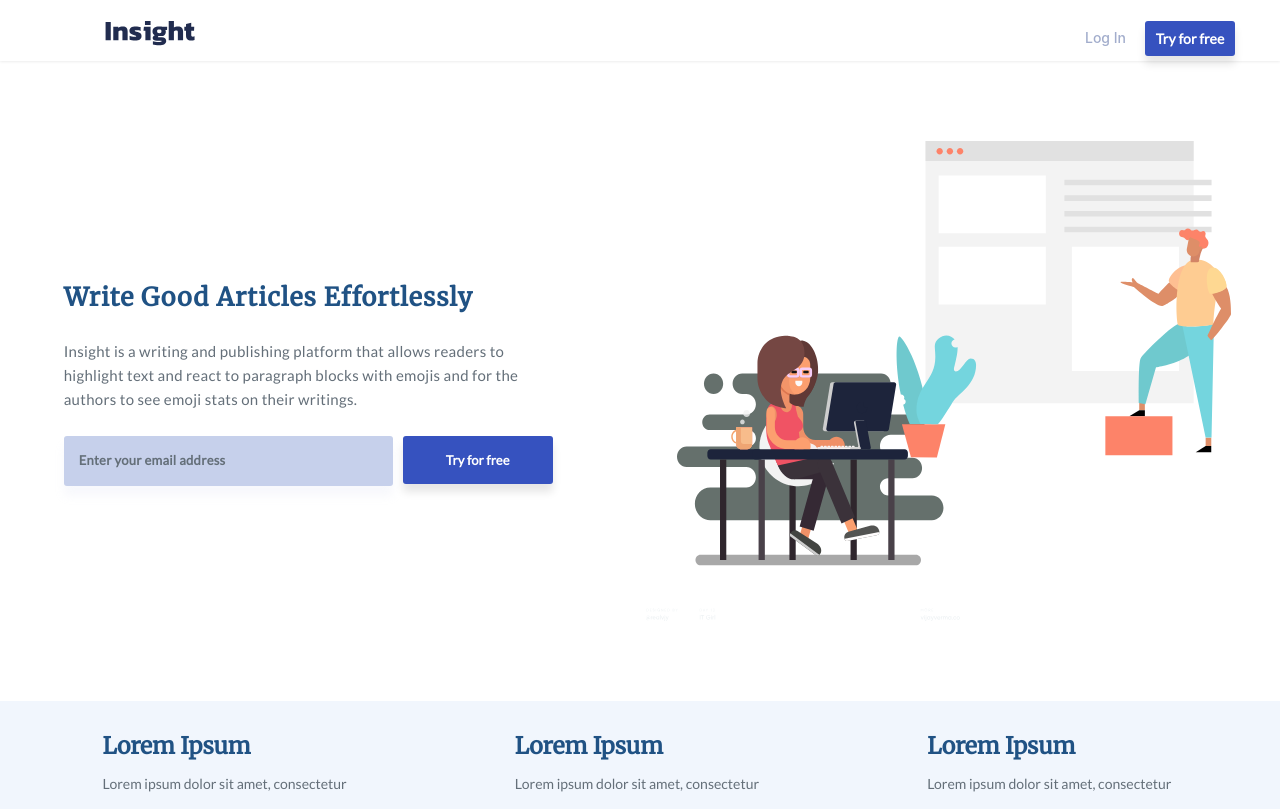
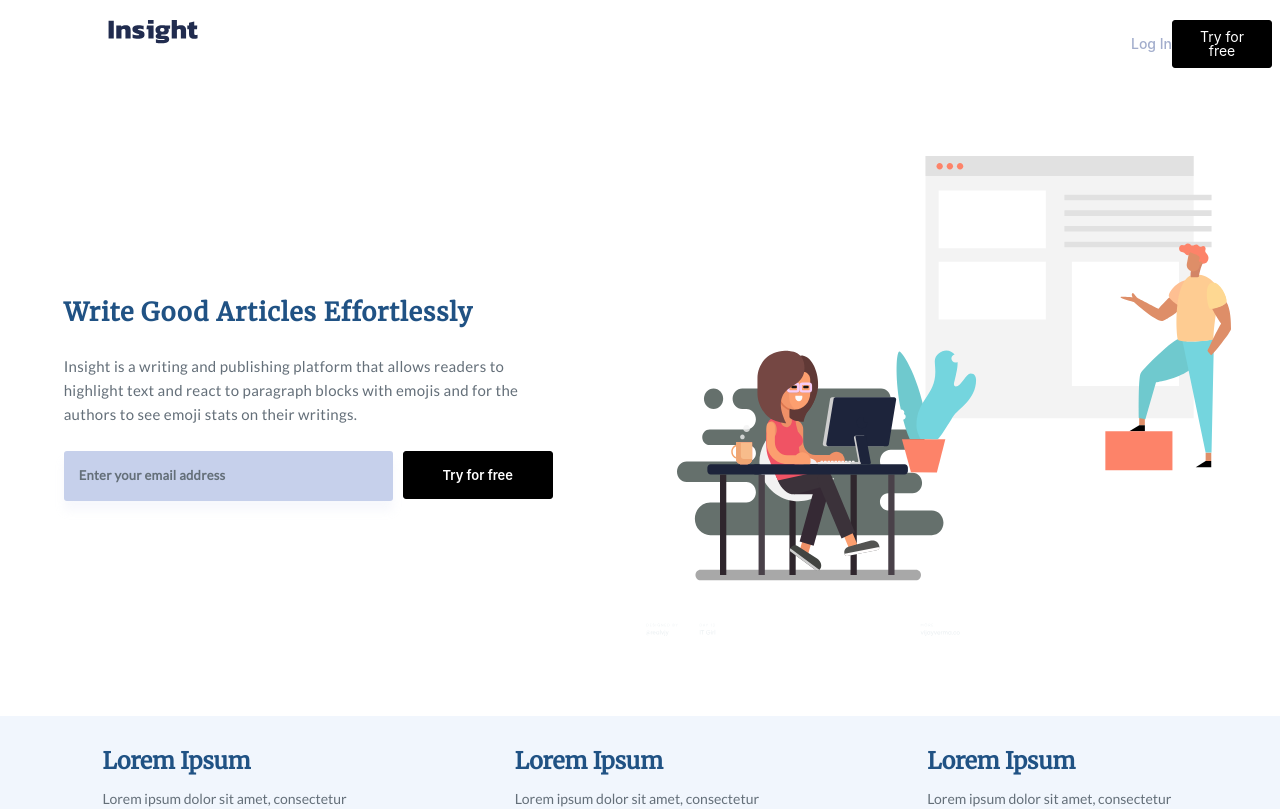
Before and after one commit to LABS-EU3/react_blog_frontend, a React (Create React App) app: page / in a window 1280 px wide. Shown: the top 809 px of the page. Built offline with nearby package versions, Linux system fonts and the light colour scheme; a web font is replaced by a local one.

Commit message:
fix positioning on nav bar

```diff
--- a/src/components/Buttons/Button.jsx
+++ b/src/components/Buttons/Button.jsx
@@ -1,35 +1,22 @@
 import React from "react";
 import styled from "styled-components";
+import { mixins } from "../../styles/shared";
 
 export default function Button(props) {
   return (
     <>
-      <ButtonD type="button" className={props.className} onClick={props.handleClick} disabled={props.disabled}>{props.label}</ButtonD>
+      <ButtonD
+        type="button"
+        className={props.className}
+        onClick={props.handleClick}
+        disabled={props.disabled}
+      >
+        {props.label}
+      </ButtonD>
     </>
   );
 }
 
 const ButtonD = styled.button`
-  width: 90px;
-  background: #3652BF;
-  box-shadow: 0px 8px 8px rgba(0, 0, 0, 0.1);
-  border-radius: 3px;
-  padding: 0.7rem;
-  color: #ffffff;
-  font-weight: 600;
-  font-size: 14px;
-  border: none;
-  cursor: pointer;
-
-  &:focus {
-    background: #5567cb;
-  }
-  &:hover {
-    background: #5567cb;
-  }
-
-  &:disabled, button[disabled] {
-    background: #F0F3F5;
-    color: #FFFFFF;
-  }
+  ${mixins.bigButton}
 `;
--- a/src/components/NavBar.js
+++ b/src/components/NavBar.js
@@ -17,7 +17,7 @@ const Nav = styled.nav`
   justify-content: center;
   margin-left: auto;
   margin-right: auto;
-  max-width: 75%;
+  max-width: 1500px;
   padding-top: 2.0rem;
 
   div.left {
--- a/src/components/Navigation/Authed.jsx
+++ b/src/components/Navigation/Authed.jsx
@@ -3,10 +3,37 @@ import { useHistory } from "react-router-dom";
 import Button from "../Buttons/Button";
 import { NavWrapper, StandLogo, Control } from "./navigation.styles";
 import insight from "../../assets/images/insight-stand.png";
-import notification from "../../assets/images/Icons/icon-notification.svg";
+// import notification from "../../assets/images/Icons/icon-notification.svg";
+import { Icon } from "react-icons-kit";
+import { bell } from "react-icons-kit/feather/bell";
 import ProfileImageDropdown from "../Navigation/ProfileImageDropdown";
 import { search } from "react-icons-kit/fa/search";
-import { Icon } from "react-icons-kit";
+import styled from "styled-components";
+
+const StyledInsightly = styled.div`
+  h4 {
+    position: absolute;
+    width: 234px;
+    height: 60px;
+    left: 705px;
+    top: 21px;
+    font-size: 48px;
+    line-height: 60px;
+    color: #000000;
+  }
+
+  h3 {
+    font-size: 28px;
+  }
+  // div {
+  //   position: relative;
+  //   width: 281px;
+  //   height: 45px;
+  //   left: 50%;
+  //   top: 45px;
+  //   background: #fef9e1;
+  // }
+`;
 
 export default function Authed(props) {
   const history = useHistory();
@@ -28,19 +55,24 @@ export default function Authed(props) {
       <StandLogo>
         <img alt="insight logo" src={insight} />
       </StandLogo>
+      <StyledInsightly>
+        <h3>Insightly</h3>
+        <div></div>
+      </StyledInsightly>
       <Control>
         <div
-          style={{ color: "grey", margin: "0.2rem 2rem 0 0 " }}
+          style={{ color: "#A9A9A9"}}
           onClick={handleSearchClick}
         >
           <Icon icon={search} size={24} />
         </div>
-        <Button label="Write" handleClick={handleClick} />
-        <div className="notification">
-          <img alt="notification" src={notification} />
+        <div className="write-button">
+        <Button label="Create" handleClick={handleClick} />
+        </div>
+        <div className="notification" style={{ color: "#A9A9A9", paddingTop: "2px" }}>
+          <Icon icon={bell} size={24} />
         </div>
         <div className="avatar">
-          {/* <img alt="avatar" src={avatar}/> */}
           <ProfileImageDropdown />
         </div>
       </Control>
--- a/src/components/Navigation/navigation.styles.js
+++ b/src/components/Navigation/navigation.styles.js
@@ -1,19 +1,20 @@
-import styled from 'styled-components';
+import styled from "styled-components";
 
 export const NavWrapper = styled.nav`
-  // position: fixed;
+  padding: 0.8rem;
+  display: flex;
+  justify-content: center;
+  margin-left: auto;
+  margin-right: auto;
+  max-width: 1400px;
   width: 100%;
-  display: flex;
+  padding-top: 2rem;
   justify-content: space-between;
-  align-items: center;
-  padding: 0.5rem;
-  padding-top: 2.0rem;
-
-  box-shadow: 0 0.125rem 0.25rem rgba(0, 0, 0, 0.075) !important;
+  background-color: white;
 `;
 
 export const Logo = styled.div`
-  margin-left: 10.0rem;
+  margin-left: 10rem;
   width: 90px;
 
   img {
@@ -22,21 +23,19 @@ export const Logo = styled.div`
 `;
 
 export const AuthButtons = styled.div`
-  margin-right: 4.0rem;
   display: flex;
   align-items: center;
   justify-content: space-between;
-  width: 150px;
 
   li {
-    color: #A2ADCC;
+    color: #a2adcc;
     font-weight: 500;
     font-size: 14px;
     line-height: 24px;
     cursor: pointer;
 
     &:hover {
-      color: #6F85FD;
+      color: #6f85fd;
     }
   }
 `;
@@ -45,28 +44,27 @@ export const AuthButtons = styled.div`
 
 export const Control = styled.div`
   display: flex;
-  justify-content: space-around;
-  margin-right: 4.0rem;
-  width: 200px;
-
-  .notification {
+  flex-basis: auto;
+  div, .write-button {
+    padding-right: 2rem;
+  }
+  .avatar {
+    line-height: 0;
+    display: inline-block;
+    border: 2px solid rgba(255, 255, 255, 0.4);
+    border-radius: 50%;
+    transition: linear 0.25s;
+    white-space: nowrap;
+    margin-top: 2px;
     img {
-      height: 30px;
-      cursor: pointer;
+      border-radius: 50%;
+      width: 32px;
+      height: 32px;
     }
   }
-
-  .avatar {
-    img {
-      height: 30px;
-      cursor: pointer;
-    }
-  }
-
 `;
 
 export const StandLogo = styled.div`
-  margin-left: 4.0rem;
   width: 90px;
   height: 40px;
   display: flex;
@@ -75,4 +73,4 @@ export const StandLogo = styled.div`
   img {
     height: 30px;
   }
-`
+`;
--- a/src/pages/Search.js
+++ b/src/pages/Search.js
@@ -9,8 +9,11 @@ import { Section } from "../styles/shared";
 import theme from "../styles/theme";
 import Loader from "./Loader";
 import binocular from "../assets/binocular.png";
+import AuthedNavigation from "../components/Navigation/Authed";
 
-const Container = styled(Section)``;
+const Container = styled(Section)`
+  margin-top: 3.5rem;
+`;
 
 const StyledSearchContainer = styled.div`
   input[type="text"] {
@@ -87,6 +90,8 @@ const useSearchHook = () => {
 const Search = () => {
   const { inputText, setInputText, search } = useSearchHook();
   return (
+    <>
+      <AuthedNavigation />
       <Container>
         <StyledSearchContainer>
           <input
@@ -111,6 +116,7 @@ const Search = () => {
           )}
         </div>
       </Container>
+    </>
   );
 };
 
--- a/src/styles/shared.js
+++ b/src/styles/shared.js
@@ -24,9 +24,11 @@ export const mixins = {
 
   bigButton: css`
     background-color: black;
+    width: 10rem;
     border-radius: ${theme.borderRadius};
-    padding: 0.95rem 1.5rem;
-    font-size: calc(${fontSizes.sm} - 0.5px);
+    color: white;
+    padding: 0.90rem 1.4rem;
+    font-size: ${fontSizes.xs};
     font-family: ${fonts.Muli};
     line-height: 1;
     border: 1px solid black;
```
Lines whose indentation alone changed are shown as unchanged.
